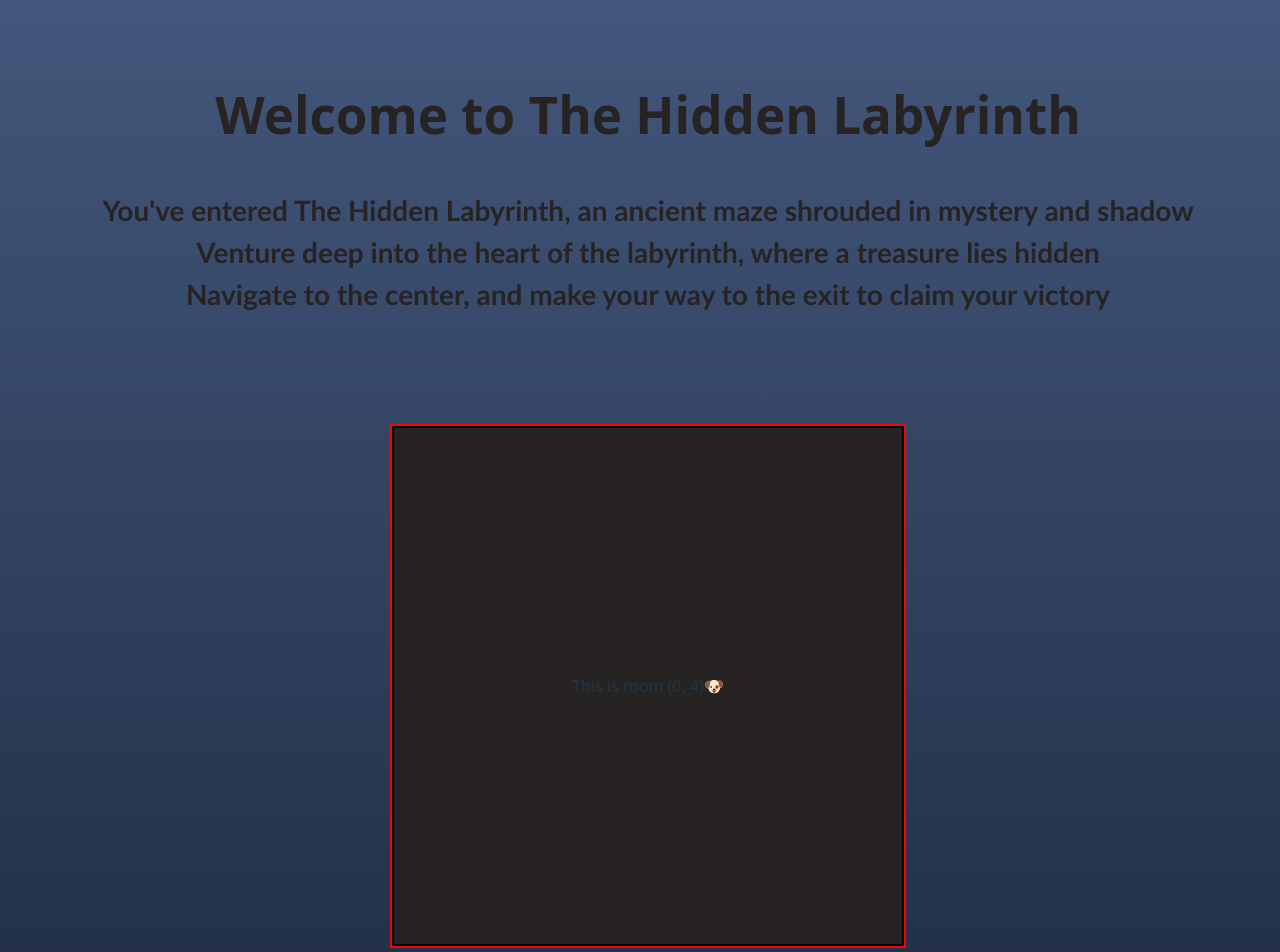
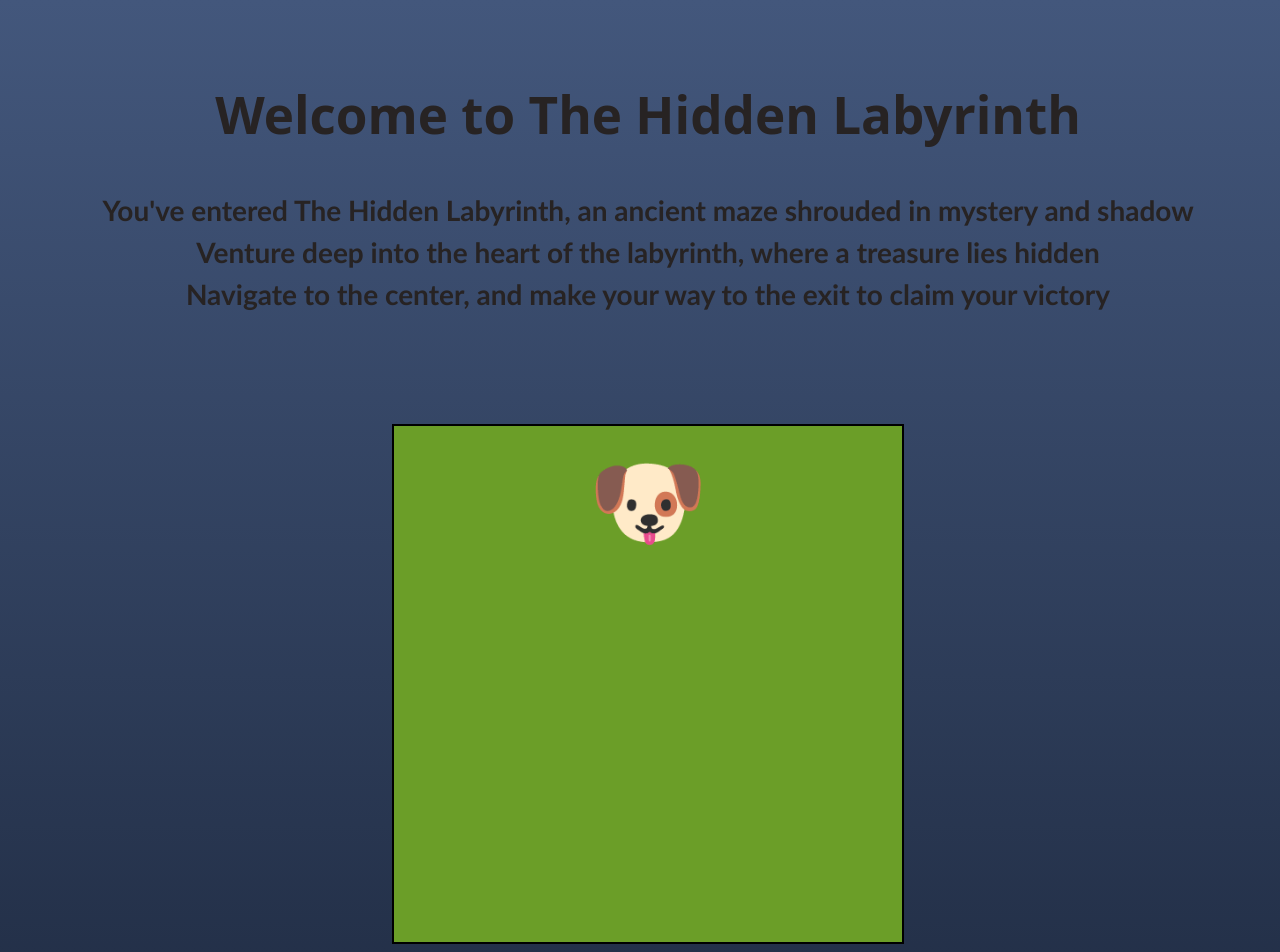
Before and after one commit to 019-Abhi/Labyrinth, a React (Vite) app: page / in a window 1280 px wide. Shown: the top 952 px of the page. Built offline with nearby package versions, Linux system fonts and the light colour scheme.

Commit message:
added temporary floor patters, now i have to figure out how to keep the rendered rooms constant without rerendering each time a new room is rendered...

```diff
--- a/src/App.css
+++ b/src/App.css
@@ -35,7 +35,6 @@ html::-webkit-scrollbar {
 
   overflow-x: auto;
   overflow-y: auto;
-  border: 2px solid red;
 }
 
 .Outer_Box_Flex{
@@ -58,7 +57,7 @@ html::-webkit-scrollbar {
 
 
 }
-/*
+
 .Outer_Box_Flex::-webkit-scrollbar{
 
   display: none;
@@ -70,7 +69,7 @@ html::-webkit-scrollbar {
   display: none;
 
 }
-*/
+
 
 .Intro_Box {
   width: 95vw;
@@ -105,8 +104,63 @@ html::-webkit-scrollbar {
   flex-shrink: 0;
 }
 
-.Room_Unvisited{
+.Emoji{
 
-  background-color: #1B263B;
+  font-size: 6em;
 
 }
+
+.Room_Visited .Floor1,
+.Room_Visited .Floor2,
+.Room_Visited .Floor3,
+.Room_Visited .Floor4,
+.Room_Visited .Floor5,
+.Room_Visited .Floor6,
+.Room_Visited .Floor7,
+.Room_Visited .Floor8,
+.Room_Visited .Floor9,
+.Room_Visited .Floor10{
+
+  height: 100%;
+  width: 100%;
+}
+
+.Floor1{
+  background-color: #6b9e28;
+}
+
+.Floor2{
+  background-color: #1B263B;
+}
+
+.Floor3{
+  background-color: aquamarine;
+}
+
+.Floor4{
+  background-color: #7a1c48;
+}
+
+.Floor5{
+  background-color: #70a842;
+}
+
+.Floor6{
+  background-color: #c4937d;
+}
+
+.Floor7{
+  background-color: #6b9e28;
+}
+
+.Floor8{
+  background-color: #000000;
+}
+
+.Floor9{
+  background-color: #abbddd;
+}
+
+.Floor10{
+  background-color: #ac8383;
+}
--- a/src/App.jsx
+++ b/src/App.jsx
@@ -11,13 +11,20 @@ function App() {
   const [VisitedRooms, setVisitedRooms] = useState(new Set([`${InitialPosition.Row}-${InitialPosition.Col}`]));
 
   const CharacterEmoji = '🐶';
-
   const rows = 9;
   const cols = 9;
 
   const gridRef = useRef(null);
   const LastRoomRef = useRef(null);
-  const [RightArrowPressed, setRightArrowPressed] = useState(false);
+
+  function FloorSelector(){
+
+    const FloorList = ['Floor1', 'Floor2', 'Floor3', 'Floor4', 'Floor5', 'Floor6', 'Floor7', 'Floor8', 'Floor9', 'Floor10'];
+    const RandomIndex = Math.floor(Math.random() * FloorList.length);
+    return FloorList[RandomIndex];
+
+  };
+
 
   useEffect(() => {
     function handleKeyDown(event) {
@@ -34,7 +41,7 @@ function App() {
 
         case 'ArrowDown':
           newRow = Math.min(rows - 1, CurrentPosition.Row + 1);
-          handled = true
+          handled = true;
           break;
 
         case 'ArrowLeft':
@@ -45,7 +52,6 @@ function App() {
         case 'ArrowRight':
           newCol = Math.min(cols - 1, CurrentPosition.Col + 1);
           handled = true;
-          setRightArrowPressed(true);
           break;
 
         default:
@@ -113,13 +119,14 @@ function App() {
 
                 <div key={key}>
                     {isVisited ? (
-                      <div
-                        id={key} // Add an ID to the visited room
-                        className = "Room_Visited"
-                        ref = {LastRoomRef}
-                      >
-                        <p>{isTreasure ? 'TREASURE!' : `This is room (${row}, ${col})`}</p>
-                        {isCurrent && <>{CharacterEmoji}</>}
+                      <div id = {key} className = "Room_Visited" ref = {LastRoomRef}>
+
+                        <div className = {FloorSelector()} >
+                          {isCurrent && <center className = 'Emoji'>{CharacterEmoji}</center>}
+                        </div>
+
+
+                        <p>{isTreasure ? 'TREASURE!' : null}</p>
                       </div>
                     ) : null}
                 </div>
```
